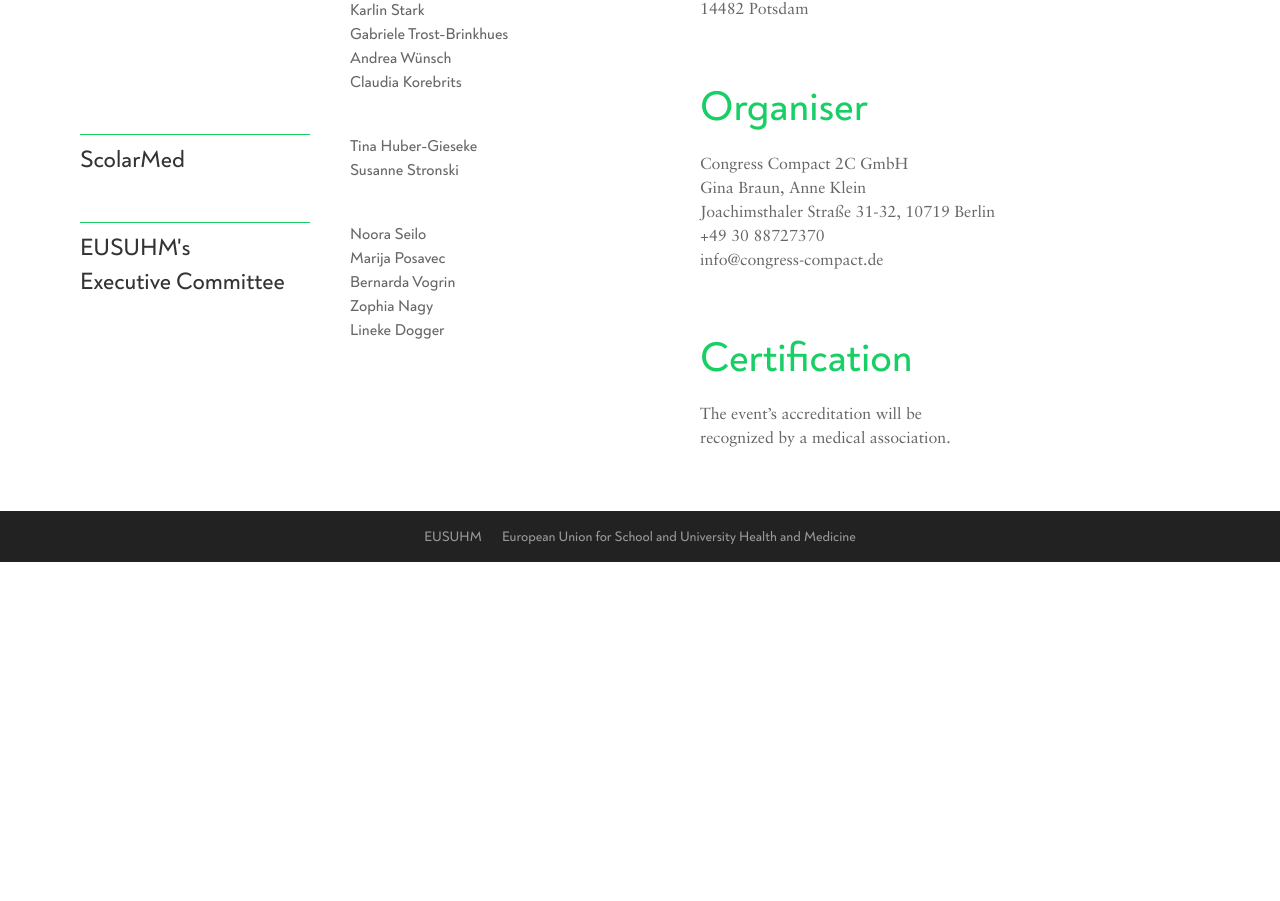
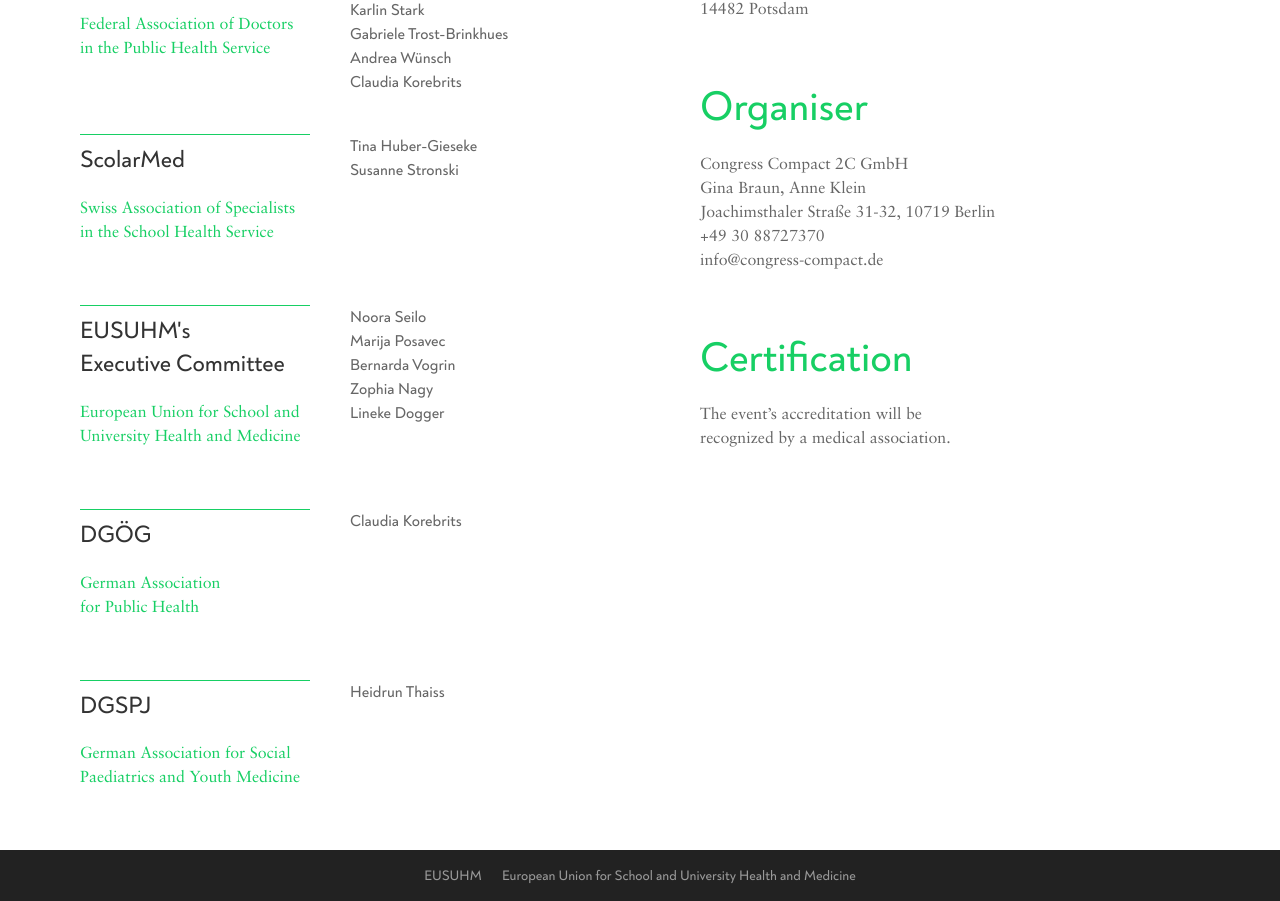
Before and after one commit to Jakob-CC/eusuhm-svelte, a Svelte app: page / in a window 1280 px wide. Shown: the part 1015-1916 px from the top of the page. Before the commit the page ends 1577 px from the top, so only its background shows below. Built offline with nearby package versions, Linux system fonts and the light colour scheme; a small style sheet from the web is missing.

Commit message:
New entries and look for programme committee

```diff
--- a/src/CongressData.js
+++ b/src/CongressData.js
@@ -9,16 +9,34 @@
     'Programme Committee': [
         {
             organisation: 'BVÖGD',
+            fullname: 'Federal Association of Doctors in the Public Health Service',
+            link: 'https://www.bvoegd.de/',
             members: ['Gabriele Ellsäßer', 'Bettina Langenbruch', 'Karlin Stark', 'Gabriele Trost-Brinkhues', 'Andrea Wünsch', 'Claudia Korebrits']
         },
         {
             organisation: 'ScolarMed',
+            fullname: 'Swiss Association of Specialists in the School Health Service',
+            link: 'https://www.scolarmed.ch/index.php/de/',
             members: ['Tina Huber-Gieseke', 'Susanne Stronski']
         },
         {
             organisation: 'EUSUHM\'s Executive\u00A0Committee',
+            fullname: 'European Union for School and University Health and Medicine',
+            link: 'https://eusuhm.org/',
             members: ['Noora Seilo', 'Marija Posavec', 'Bernarda Vogrin', 'Zophia Nagy', 'Lineke Dogger']
         },
+        {
+            organisation: 'DGÖG',
+            fullname: 'German Association for\u00A0Public\u00A0Health',
+            link: 'https://www.dgoeg.de/',
+            members: ['Claudia Korebrits']
+        },
+        {
+            organisation: 'DGSPJ',
+            fullname: 'German Association for Social Paediatrics and Youth Medicine',
+            link: 'https://www.dgspj.de/',
+            members: ['Heidrun Thaiss']
+        }
     ],
     'Location': {
         name: 'Oberlinschule',
--- a/src/Landing.svelte
+++ b/src/Landing.svelte
@@ -28,18 +28,23 @@
                           {:else if typeof value === 'object'}
                               <div class="uk-grid">
                                   {#each Object.entries(value) as [innerKey, innerValue],index}
-                                      <div class="uk-width-1-2 eus-width-1-1-mobile">
+                                    {#if innerKey==='organisation'}
+                                        <div class="uk-width-1-2 eus-width-1-1-mobile">
                                             <!-- Regel für "BVÖGD" und solche Titel -->
-                                          {#if index===0}
-                                              <h3 class="eus-topborder">{innerValue}</h3>
-                                          {:else}
+                                            <h3 class="eus-topborder">{innerValue}</h3>
+                                            <a href="{value.link}" target="_blank" rel="noopener">
+                                                <p>{value.fullname}</p>
+                                            </a>
+                                        </div>
+                                    {:else if innerKey==='members'}<!-- Keine Aktion für index 1 und 2 -->
+                                        <div class="uk-width-1-2 eus-width-1-1-mobile">
                                               <ul class="uk-list">
                                                   {#each innerValue as person}
                                                       <li class="eus-margin-0">{person}</li>
                                                   {/each}
                                               </ul>
-                                          {/if}
-                                      </div>
+                                        </div>
+                                    {/if}
                                   {/each}
                               </div>
                           {:else}
```
Also changed, not shown: src/main.js (line endings or trailing spaces).
